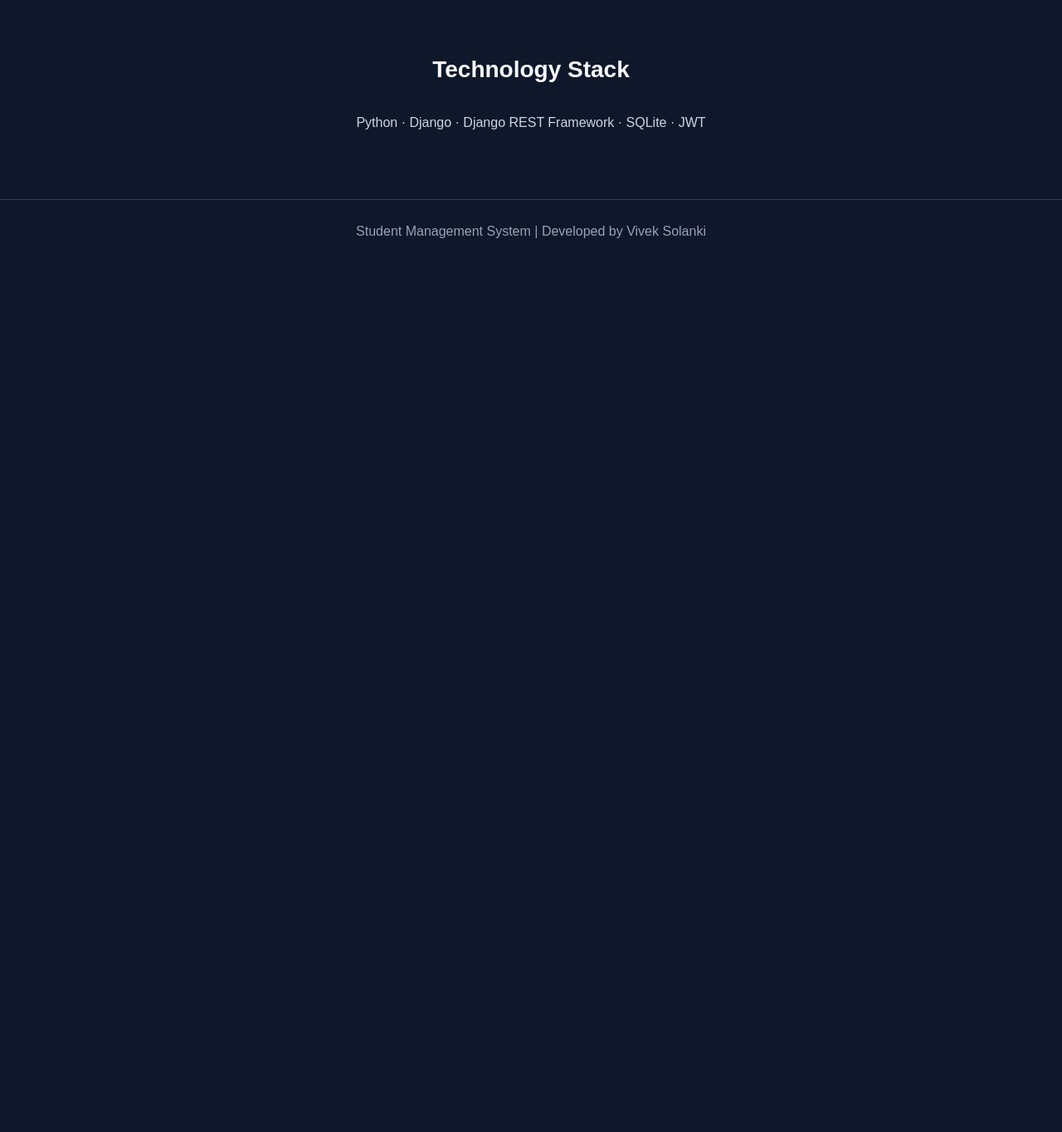
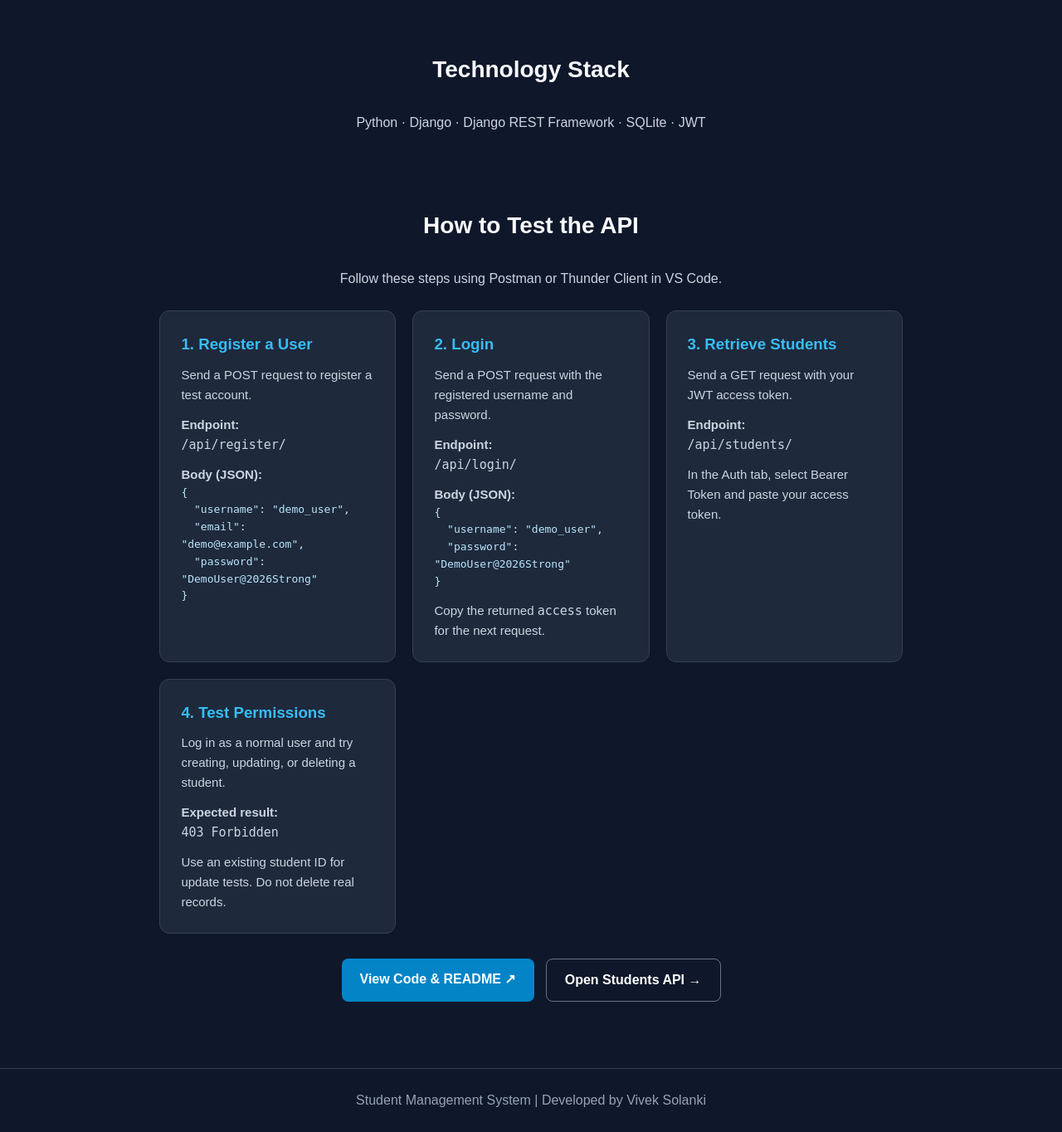
Before and after one commit to vrsolanki2004-ai/Student-Management-System, a Django app: page / in a window 1280 px wide. Shown: the part 1030-2394 px from the top of the page at 83% size. Before the commit the page ends 1317 px from the top, so only its background shows below. Run offline with Django 5.2, Linux system fonts and the light colour scheme.

Commit message:
Add API testing guide to homepage

```diff
--- a/student_management/templates/home.html
+++ b/student_management/templates/home.html
@@ -196,8 +196,90 @@
         </p>
     </section>
 
-    <footer>
-        <p>Student Management System | Developed by Vivek Solanki</p>
-    </footer>
+
+<section class="section" id="api-guide">
+    <h2>How to Test the API</h2>
+    <p class="tech" style="margin-bottom: 25px;">
+        Follow these steps using Postman or Thunder Client in VS Code.
+    </p>
+
+    <div class="cards">
+        <div class="card">
+            <h3>1. Register a User</h3>
+            <p>Send a POST request to register a test account.</p>
+            <p style="margin-top: 12px;">
+                <strong>Endpoint:</strong><br>
+                <code>/api/register/</code>
+            </p>
+            <p style="margin-top: 12px;"><strong>Body (JSON):</strong></p>
+            <pre style="white-space: pre-wrap; overflow-wrap: anywhere; color: #bae6fd;">{
+  "username": "demo_user",
+  "email": "demo@example.com",
+  "password": "DemoUser@2026Strong"
+}</pre>
+        </div>
+
+        <div class="card">
+            <h3>2. Login</h3>
+            <p>Send a POST request with the registered username and password.</p>
+            <p style="margin-top: 12px;">
+                <strong>Endpoint:</strong><br>
+                <code>/api/login/</code>
+            </p>
+            <p style="margin-top: 12px;"><strong>Body (JSON):</strong></p>
+            <pre style="white-space: pre-wrap; overflow-wrap: anywhere; color: #bae6fd;">{
+  "username": "demo_user",
+  "password": "DemoUser@2026Strong"
+}</pre>
+            <p style="margin-top: 12px;">
+                Copy the returned <code>access</code> token for the next request.
+            </p>
+        </div>
+
+        <div class="card">
+            <h3>3. Retrieve Students</h3>
+            <p>Send a GET request with your JWT access token.</p>
+            <p style="margin-top: 12px;">
+                <strong>Endpoint:</strong><br>
+                <code>/api/students/</code>
+            </p>
+            <p style="margin-top: 12px;">
+                In the Auth tab, select Bearer Token and paste your access token.
+            </p>
+        </div>
+
+        <div class="card">
+            <h3>4. Test Permissions</h3>
+            <p>Log in as a normal user and try creating, updating, or deleting a student.</p>
+            <p style="margin-top: 12px;">
+                <strong>Expected result:</strong><br>
+                <code>403 Forbidden</code>
+            </p>
+            <p style="margin-top: 12px;">
+                Use an existing student ID for update tests. Do not delete real records.
+            </p>
+        </div>
+    </div>
+
+    <div class="buttons" style="margin-top: 30px;">
+        <a class="btn primary"
+           href="https://github.com/vrsolanki2004-ai/Student-Management-System"
+           target="_blank" rel="noopener noreferrer">
+            View Code & README ↗
+        </a>
+        <a class="btn secondary"
+           href="/api/students/"
+           target="_blank" rel="noopener noreferrer">
+            Open Students API →
+        </a>
+    </div>
+</section>
+
+<footer>
+    <p>Student Management System | Developed by Vivek Solanki</p>
+</footer>
 </body>
 </html>
+
+</body>
+</html>
```
